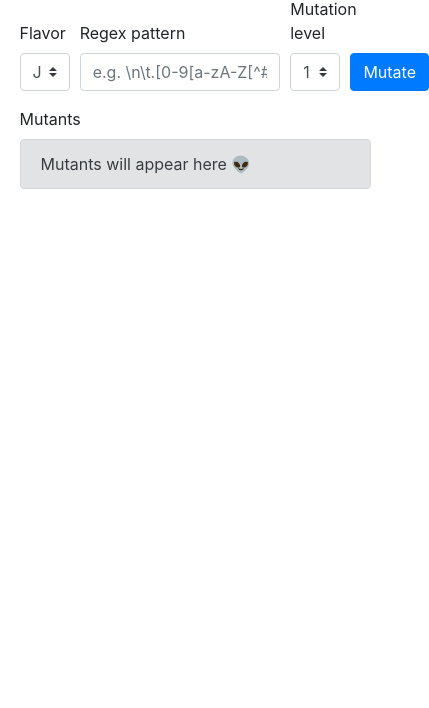
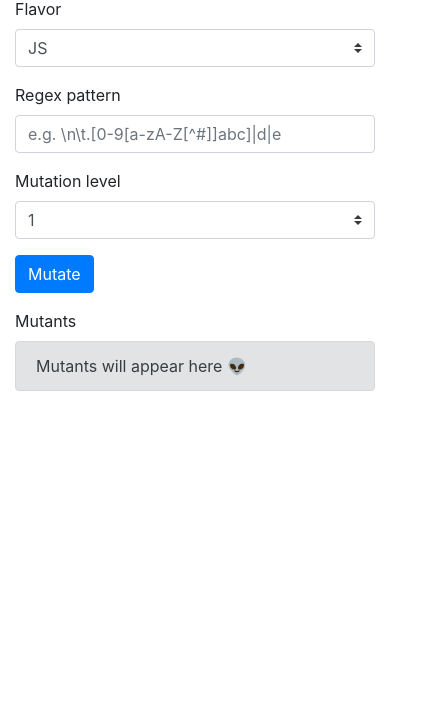
Before and after one commit to stryker-mutator/weapon-regex, a plain HTML site: page index.html in a window 390 px wide. Shown: the part 136-844 px from the top of the page, 429 px wide, since content can reach past the window. Drawn offline with nearby package versions, Linux system fonts and the light colour scheme.

Commit message:
feat(demo): Make demo page more mobile friendly

```diff
--- a/css/weapon-regex.css
+++ b/css/weapon-regex.css
@@ -8,20 +8,12 @@
     --bg-light-1: #E9EDEE;
 }
 
-#main-content {
-    max-width: 1080px;
-    margin: 0 auto;
-    padding: 5%;
+.main-content {
+    padding-top: 5%;
 }
 
 .card {
     margin-bottom: 1rem;
-}
-
-.mutant-container {
-    /*background-color: var(--bg-light-1);*/
-    /*padding: 1em;*/
-    /*border-radius: .25rem;*/
 }
 
 .mutant-decompose {
--- a/index.html
+++ b/index.html
@@ -2,6 +2,7 @@
 <html lang="en">
 <head>
     <meta charset="UTF-8">
+    <meta name="viewport" content="width=device-width, initial-scale=1">
     <title>Weapon regeX</title>
 
     <link rel="stylesheet" href="https://cdn.jsdelivr.net/npm/bootstrap@4.6.0/dist/css/bootstrap.min.css"
@@ -53,12 +54,14 @@
     </div>
 </nav>
 
-<div id="main-content">
+<div class="container">
+    <div class="row">
+        <div class="col-12 main-content">
             <h1 style="font-variant: small-caps">Weapon regeX</h1>
 
             <form onsubmit="runMutator(); return false;">
                 <div class="form-row align-items-end">
-            <div class="form-group col-2">
+                    <div class="form-group col-md-2">
                         <label for="parserFlavor">Flavor</label>
                         <select id="parserFlavor" class="form-control custom-select" required>
                             <option selected>JS</option>
@@ -66,13 +69,13 @@
                         </select>
                     </div>
 
-            <div class="form-group col-7">
+                    <div class="form-group col-md-7">
                         <label for="inputPattern" class="floatingInput">Regex pattern</label>
                         <input type="text" class="form-control" id="inputPattern"
                                placeholder="e.g. \n\t.[0-9[a-zA-Z[^#]]abc]|d|e" required>
                     </div>
 
-            <div class="form-group col-2">
+                    <div class="form-group col-md-2">
                         <label for="inputLevel">Mutation level</label>
                         <select id="inputLevel" class="form-control custom-select" required>
                             <option selected>1</option>
@@ -82,14 +85,14 @@
                         </select>
                     </div>
 
-            <div class="form-group col-1">
+                    <div class="form-group col-md-1">
                         <button type="button" class="btn btn-primary" onclick="runMutator()">Mutate</button>
                     </div>
                 </div>
 
                 <div class="form-group">
                     <label for="mutants">Mutants</label>
-            <div class="mutant-container" id="mutants">
+                    <div id="mutants">
                         <div class="alert alert-secondary" role="alert">
                             Mutants will appear here 👽
                         </div>
@@ -189,6 +192,8 @@
                 </script>
             </form>
         </div>
+    </div>
+</div>
 
 </body>
 </html>
```
Lines whose indentation alone changed are shown as unchanged.
